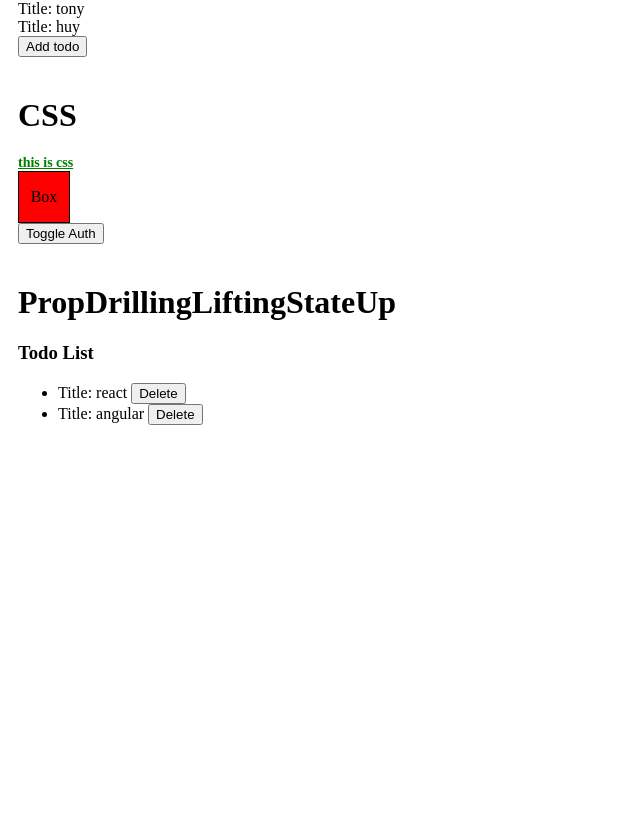
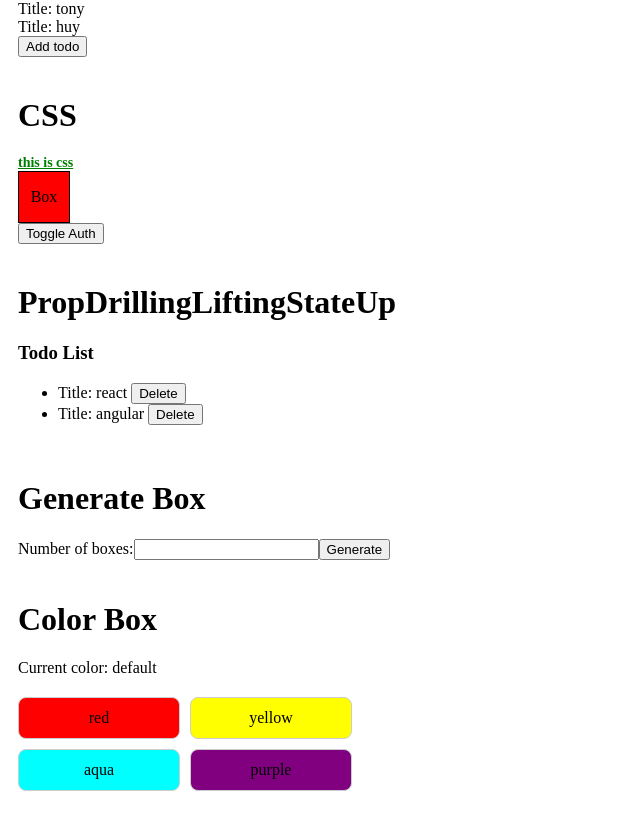
Before and after one commit to vanvithanh2405/react-ultimate-course, a React (Vite) app: page / in a window 1280 px wide. Shown: the part 2025-2854 px from the top of the page, without its empty margins (0-640 px from the left). Before the commit the page ends 2592 px from the top, so only its background shows below. Built offline with nearby package versions, Linux system fonts and the light colour scheme.

Commit message:
Done ColorBox and GenerateBox

```diff
--- a/src/App.tsx
+++ b/src/App.tsx
@@ -29,6 +29,8 @@ import HuyGuestGreeting from './sampleApp/huy/HuyGuestGreeting';
 import ListKey from './ListKey';
 import CSS from './CSS';
 import PropDrillingLiftingStateUp from './PropDrilling-LiftingStateUp';
+import ThanhGenerateBox from './sampleApp/thanh/ThanhGenerateBox';
+import ThanhColorBox from './sampleApp/thanh/ThanhColorBox';
 
 function App() {
 
@@ -64,6 +66,8 @@ function App() {
       <PropDrillingLiftingStateUp />
 
       <br />
+      <ThanhGenerateBox />
+      <ThanhColorBox />
       <br />
       <br />
       <br />
--- /dev/null
+++ b/src/sampleApp/thanh/ThanhColorBox.tsx
@@ -0,0 +1,59 @@
+import { useState } from "react";
+import styles from './css/BoxGenerator.module.css';
+
+const data = [
+    {id: 1, text: 'red', backgroundColor: 'red'},
+    {id: 2, text: 'yellow', backgroundColor: 'yellow'},
+    {id: 3, text: 'aqua', backgroundColor: 'aqua'},
+    {id: 4, text: 'purple', backgroundColor: 'purple'},
+]
+
+
+function ThanhColorBox() {
+    const [colors, setColors] = useState(data);
+    const [selectedColor, setSelectedColor] = useState('default');
+    const [selectedId, setSelectedId] = useState<number | null>(null);
+
+    const handleSelectedColor = (id: number, text: string) => {
+        if (selectedId === id) {
+            const resetColors = colors.map((color) => ({
+                ...color,
+                backgroundColor: color.text,
+            }));
+            setColors(resetColors);
+            setSelectedId(null);
+            setSelectedColor('default');
+        } else {
+            const updatedColors = colors.map((color) => ({
+                ...color,
+                backgroundColor: text,
+            }));
+            setColors(updatedColors);
+            setSelectedId(id);
+            setSelectedColor(text);
+        }
+    };
+
+    return (
+    <>
+        <h1>Color Box</h1>
+        <p>Current color: {selectedColor}</p>
+            <div className={styles.container}>
+                {colors.map((color) => (
+                    <div
+                        key={color.id}
+                        className={styles.colorBox}
+                        style={{ backgroundColor: color.backgroundColor }}
+                        onClick={() => {
+                            handleSelectedColor(color.id,color.text);
+                        }}
+                    >
+                        {color.text}
+                    </div>
+                ))}
+            </div>
+    </>
+  )
+}
+
+export default ThanhColorBox
--- /dev/null
+++ b/src/sampleApp/thanh/ThanhGenerateBox.tsx
@@ -0,0 +1,61 @@
+import { useState } from 'react';
+import { getRandomColor } from './helper/BoxHelpers';
+import styles from './css/BoxGenerator.module.css';
+
+interface Box {
+    id: string
+    color: string
+}
+
+function ThanhGenerateBox() {
+    const [boxCount, setBoxCount] = useState('');
+    const [boxes, setBoxes] = useState<Box[]>([]);
+
+    const handleChange = (e: React.ChangeEvent<HTMLInputElement>) => {
+        setBoxCount(e.target.value);
+    }
+
+    const handleClickGenerate = () => {
+        const n = parseInt(boxCount);
+        if (!isNaN(n) && n >= 1 && n <= 128) {
+            const newBoxes: Box[] = Array.from({ length: n }, (_, i) => ({
+                id: (i + 1).toString(),
+                color: getRandomColor(),
+            }));
+            setBoxes(newBoxes);
+        } else {
+            setBoxes([]);
+        }
+    }
+    return (
+        <>
+            <h1>Generate Box</h1>
+                <label>
+                    Number of boxes:
+                    <input
+                        type='text'
+                        value={boxCount}
+                        onChange={handleChange}
+                    />
+                </label>
+                <button onClick={handleClickGenerate}>Generate</button>
+                <div className={styles.container}>
+                    {boxCount === '0' ? (
+                        <p>no box</p>
+                    ) : (
+                        boxes.map((box) => (
+                            <div
+                                key={box.id}
+                                className={styles.box}
+                                style={{ backgroundColor: box.color }}
+                            >
+                                Box #{box.id}
+                            </div>
+                        ))
+                    )}
+                </div>
+        </>
+  )
+}
+
+export default ThanhGenerateBox
--- /dev/null
+++ b/src/sampleApp/thanh/css/BoxGenerator.module.css
@@ -0,0 +1,28 @@
+.container {
+    margin-top: 20px;
+    display: flex;
+    flex-wrap: wrap;
+    gap: 10px;
+    max-width: 400px;
+}
+
+.box {
+    width: 80px;
+    height: 80px;
+    display: flex;
+    align-items: center;
+    justify-content: center;
+    border: 1px solid #ccc;
+    border-radius: 8px;
+}
+
+.colorBox {
+    width: 160px;
+    height: 40px;
+    display: flex;
+    align-items: center;
+    justify-content: center;
+    border: 1px solid #ccc;
+    border-radius: 8px;
+    cursor: pointer;
+}
--- /dev/null
+++ b/src/sampleApp/thanh/helper/BoxHelpers.tsx
@@ -0,0 +1,5 @@
+export const getRandomColor = () => {
+    const basicHues = [0, 30, 60, 120, 180, 240, 270, 300]; // màu cơ bản
+    const hue = basicHues[Math.floor(Math.random() * basicHues.length)];
+    return `hsl(${hue}, 70%, 50%)`;
+};
```
